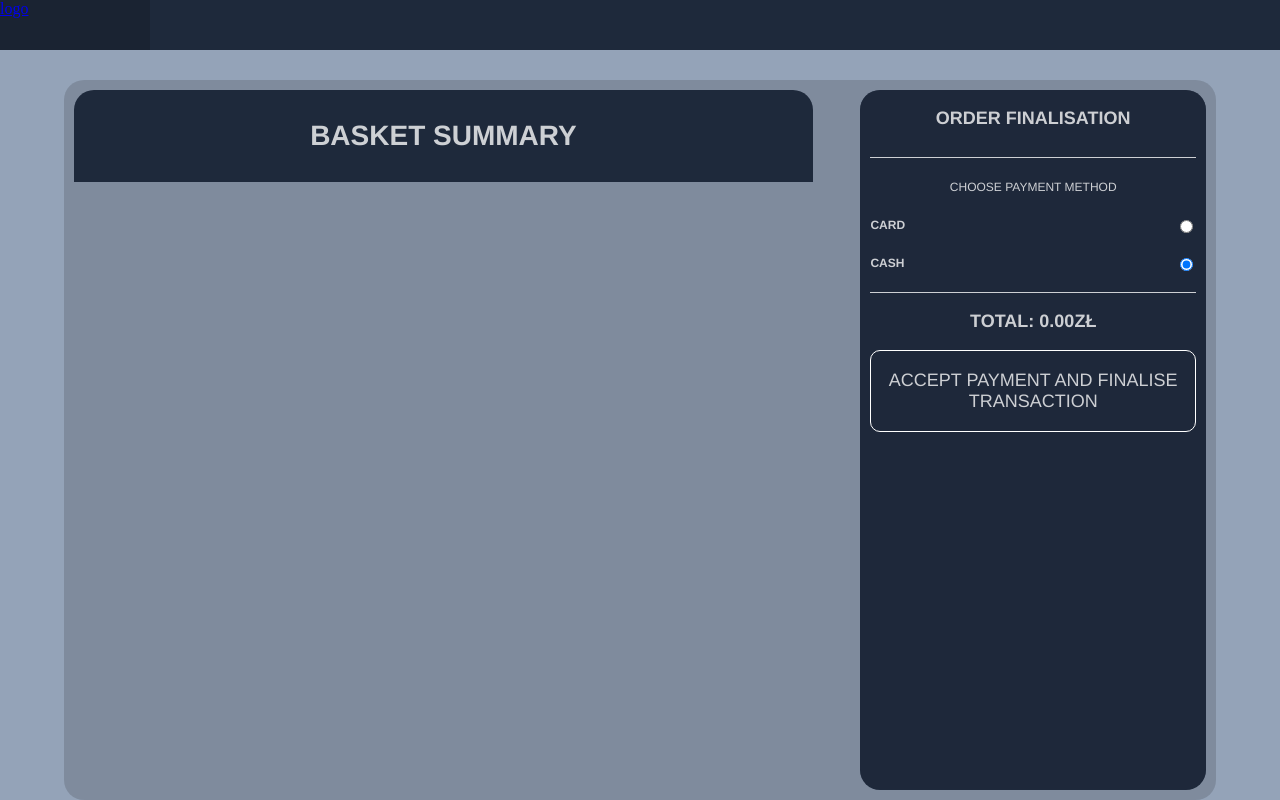
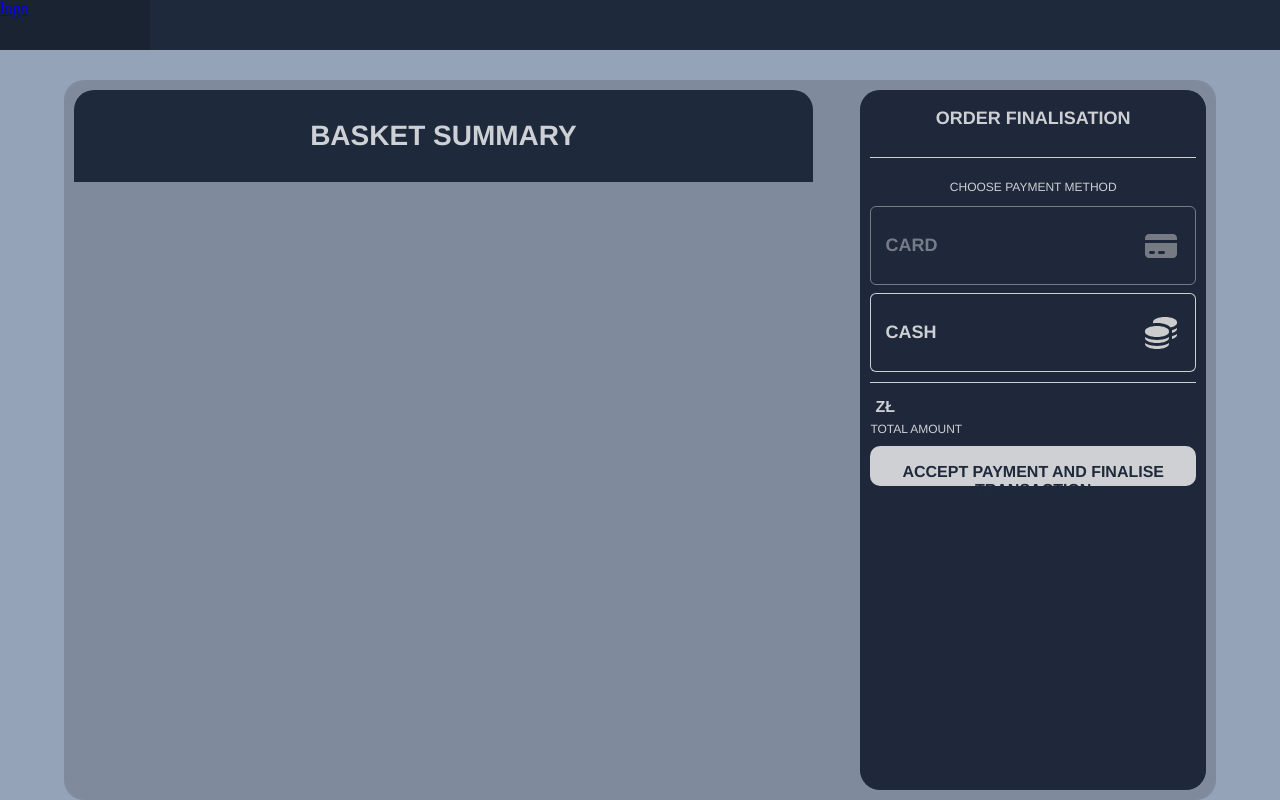
Before and after one commit to DanielWikarski/sERPent, a Django app: page /sales_modules_checkout/ in a window 1280 px wide. Run offline with Django 5.2, Linux system fonts and the light colour scheme.

Commit message:
Add product section is fully working. Remove product in progress. Fixed UI problems with sales modules

```diff
--- a/erp/static/erp/script.js
+++ b/erp/static/erp/script.js
@@ -590,6 +590,11 @@
 
             `;
     add_product_list.appendChild(add_product_object)
+    if (add_product_list.hasChildNodes()) {
+        const product_card_add_product_save_changes = document.querySelector(".product_card_add_product_save_changes")
+        product_card_add_product_save_changes.style.opacity = "1";
+        product_card_add_product_save_changes.style.pointerEvents = "all";
+    }
 
     // Nadalnie listenera na button do usuwania karty produktu, jeśli user popełni błąd może usunąć produkt z listy
     const product_card_add_product_remove_item_btn_all = document.querySelectorAll(".product_card_add_product_remove_item_btn")
@@ -597,6 +602,11 @@
     button.addEventListener("click", function() {
         const add_product_object = button.closest(".add_product_object")
         add_product_object.remove()
+        if (add_product_list.hasChildNodes() == false) {
+        const product_card_add_product_save_changes = document.querySelector(".product_card_add_product_save_changes")
+        product_card_add_product_save_changes.style.opacity = "0.5";
+        product_card_add_product_save_changes.style.pointerEvents = "none";
+    }
     })
 })
 })}
@@ -650,3 +660,10 @@
         });
     });
 }
+
+const remove_product_option = document.querySelector(".remove_product_option")
+if (remove_product_option){
+    remove_product_option.addEventListener("click", function(){
+    console.log(remove_product_option);
+    })
+}
--- a/erp/static/erp/styles.css
+++ b/erp/static/erp/styles.css
@@ -211,6 +210,31 @@
     }
 }
 
+.sidebar_card {
+    .account_balance  {
+        display: flex;
+        justify-content: center;
+        align-items: center;
+        width: 100%;
+        height: 5vh;
+        border-radius: 10px;
+        border: none;
+        background-color: var(--text-primary);
+        .account_balance_value {
+            font-size: clamp(24px, 0.8vw, 36px);
+            color: var(--main-color);
+            font-weight: bold;
+            margin: 20px 0px 20px 0px;
+        }
+        .account_balance_value_currency {
+            font-size: clamp(20px, 0.8vw, 32px);
+            color: var(--main-color);
+            font-weight: bold;
+            margin-left: 5px;
+            padding-top: 4px;
+        }
+    }
+}
 .search_bar_container:hover {
     .icon_tint {
         filter: contrast(100%) invert(1)
@@ -457,6 +481,26 @@
     height: 99.8%;
 }
 
+.total_amount_container {
+    display: flex;
+    align-items: baseline;
+    p {
+        margin-top: 5px;
+        margin-bottom: 0;
+        font-size: clamp(16px, 0.8vw, 26px);
+    }
+    .total_amount {
+        font-size: clamp(18px, 0.8vw, 28px);
+        margin-right: 5px;
+        margin-bottom: 5px;
+    }
+
+}
+
+.total_window {
+    width: 100%;
+}
+
 .basket_summary {
     width: 100%;
     flex: 1;
@@ -661,32 +722,47 @@
     }
 
 }
+.payment_selection_choice input[type="radio"] {
+    display: none;
+}
 
 .payment_section {
     width: 100%;
     .payment_selection_choice {
         display: flex;
-        width: 100%;
+        align-items: center;
         justify-content: space-between;
-        p{
-            font-size: 12px;
-        }
-    };
+        padding: 10px 14px;
+        margin-top: 8px;
+        border: 1px solid var(--text-primary);
+        border-radius: 6px;
+        cursor: pointer;
+        opacity: 0.5;
+    }
+    .payment_selection_choice:has(input[type="radio"]:checked) {
+    background-color: var(--table-colour);
+    border: 1px solid var(--text-primary);
+    opacity: 1;
+    }
 }
 
 #final_pay_btn {
-    border: 1px solid white;
-    background: transparent;
-    border-radius: 10px;
-    p{
-        font-weight: lighter;
-    }
+        width: 100%;
+        height: 5vh;
+        border-radius: 10px;
+        border: none;
+        margin-bottom: 10px;
+        cursor: pointer;
+        background-color: var(--text-primary);
+        p {
+            font-size: clamp(16px, 0.8vw, 26px);
+            width: 100%;
+            text-align: center;
+            color: var(--main-color);
+            font-weight: bold;
+        }
 }
 
-#final_pay_btn:hover {
-    cursor: pointer;
-    box-shadow: 0px 0px 10px var(--text-primary);
-}
 
 .add_new_product_container_header_wrapper {
     display: flex;
--- a/erp/templates/erp/base.html
+++ b/erp/templates/erp/base.html
@@ -29,7 +29,6 @@
         </div>
 
         <div class="homepage_dashboard_sidebar_contener">
-            <!-- kontener dla pasku bocznego, jako dashboard będzie quick-view na statystki sprzedażowe -->
             <!-- po wejściu w dany moduł, pasek boczny wyświela aktualny moduł w którym jesteśmy, oraz funkcjonalności-->
 
             {% block sidebar_content %}
--- a/erp/templates/erp/sales_modules_checkout.html
+++ b/erp/templates/erp/sales_modules_checkout.html
@@ -14,22 +14,26 @@
     <p class="sidebar_title">Order finalisation</p>
     <div class="table_breaker_light"></div>
 
-    <div class="payment_section" >
-        <p class="subtext">Choose payment method</p>
+    <div class="payment_section">
+    <p class="subtext">Choose payment method</p>
 
-        <div class="payment_selection_choice">
-            <label for="card"><p>Card</p></label>
-            <input type="radio" name="payment_method" id="card" value="card">
-        </div>
-        <div class="payment_selection_choice">
-            <label for="cash" class="subtext"><p>Cash</p></label>
-            <input type="radio" name="payment_method" id="cash" checked value="cash">
-        </div>
-    </div>
+    <label class="payment_selection_choice" for="card">
+        <input type="radio" name="payment_method" id="card" value="card">
+        <p>Card</p>
+        <svg class="icon_standard_size icon_tint" xmlns="http://www.w3.org/2000/svg" viewBox="0 0 640 640"><path d="M64 192L64 224L576 224L576 192C576 156.7 547.3 128 512 128L128 128C92.7 128 64 156.7 64 192zM64 272L64 448C64 483.3 92.7 512 128 512L512 512C547.3 512 576 483.3 576 448L576 272L64 272zM128 424C128 410.7 138.7 400 152 400L200 400C213.3 400 224 410.7 224 424C224 437.3 213.3 448 200 448L152 448C138.7 448 128 437.3 128 424zM272 424C272 410.7 282.7 400 296 400L360 400C373.3 400 384 410.7 384 424C384 437.3 373.3 448 360 448L296 448C282.7 448 272 437.3 272 424z"/></svg>
+    </label>
+
+    <label class="payment_selection_choice" for="cash">
+        <input type="radio" name="payment_method" id="cash" checked value="cash">
+        <p>Cash</p>
+        <svg class="icon_standard_size icon_tint" xmlns="http://www.w3.org/2000/svg" viewBox="0 0 640 640"><path d="M192 160L192 144C192 99.8 278 64 384 64C490 64 576 99.8 576 144L576 160C576 190.6 534.7 217.2 474 230.7C471.6 227.9 469.1 225.2 466.6 222.7C451.1 207.4 431.1 195.8 410.2 187.2C368.3 169.7 313.7 160.1 256 160.1C234.1 160.1 212.7 161.5 192.2 164.2C192 162.9 192 161.5 192 160.1zM496 417L496 370.8C511.1 366.9 525.3 362.3 538.2 356.9C551.4 351.4 564.3 344.7 576 336.6L576 352C576 378.8 544.5 402.5 496 417zM496 321L496 288C496 283.5 495.6 279.2 495 275C510.5 271.1 525 266.4 538.2 260.8C551.4 255.2 564.3 248.6 576 240.5L576 255.9C576 282.7 544.5 306.4 496 320.9zM64 304L64 288C64 243.8 150 208 256 208C362 208 448 243.8 448 288L448 304C448 348.2 362 384 256 384C150 384 64 348.2 64 304zM448 400C448 444.2 362 480 256 480C150 480 64 444.2 64 400L64 384.6C75.6 392.7 88.5 399.3 101.8 404.9C143.7 422.4 198.3 432 256 432C313.7 432 368.3 422.3 410.2 404.9C423.4 399.4 436.3 392.7 448 384.6L448 400zM448 480.6L448 496C448 540.2 362 576 256 576C150 576 64 540.2 64 496L64 480.6C75.6 488.7 88.5 495.3 101.8 500.9C143.7 518.4 198.3 528 256 528C313.7 528 368.3 518.3 410.2 500.9C423.4 495.4 436.3 488.7 448 480.6z"/></svg>
+    </label>
+</div>
 
     <div class="total_window">
         <div class="table_breaker_light"></div>
-        <p class="total_amount" id="checkout_total_text">total: 0.00zł</p>
+        <div class="total_amount_container"><p class="total_amount" id="checkout_total_text"></p><p>zł</p></div>
+        <p class="subtext" style="text-align: left; margin: 5px 0px 10px 0px;">total amount</p>
 
         <button id="final_pay_btn" >
             <p>Accept payment and finalise transaction </p>
@@ -59,17 +63,24 @@
         <div class="add_product_item_name">
             <p>${product["name"]}</p>
         </div>
-
+        <p class="subtext subtext_unit_type" style="text-align:left" >Product name</p>
+        <div class="table_breaker_light"></div>
         <div class ="add_product_item_qty">
-            <p>${product["qty"]}Qty.</p>
+            <p>${product["qty"]} Qty.</p>
         </div>
-
+        <p class="subtext subtext_unit_type" style="text-align:left" >item quantity</p>
+        <div class="table_breaker_light"></div>
         <div class="add_product_item_price">
-            <p class="price_amount">${product["price"].toFixed(2)}zł</p>
+            <p class="price_amount">${product["price"].toFixed(2)} zł.</p>
         </div>
+        <p class="subtext subtext_unit_type" style="text-align:left" >Unit price (netto)</p>
         <div class="table_breaker_light"></div>
+        <div class="add_product_item_price">
+            <p class="price_amount">${product["price"].toFixed(2)*product["qty"]} zł.</p>
+        </div>
+        <p class="subtext subtext_unit_type" style="text-align:left" >Total price (unit price x qty.)</p>
         `
-        total_amount_value += parseFloat(product["price"].toFixed(2))
+        total_amount_value += parseFloat(product["price"].toFixed(2))*parseFloat(product["qty"])
         basket_summary.appendChild(productWindow)
         total_amount.innerHTML = parseFloat(total_amount_value).toFixed(2)
     });
--- a/erp/urls.py
+++ b/erp/urls.py
@@ -1,6 +1,6 @@
 from django.contrib import admin
 from django.urls import path
-from . views import dashboard_home, warehouse_modules, sales_modules, sales_modules_checkout, finalize_transaction, add_items_modules, migrate_products
+from . views import dashboard_home, warehouse_modules, sales_modules, sales_modules_checkout, finalize_transaction, add_items_modules, migrate_products, remove_items_modules
 
 
 urlpatterns = [
@@ -9,6 +9,7 @@
     path("sales_modules/", sales_modules, name="sales_modules"),
     path("sales_modules_checkout/", sales_modules_checkout, name="sales_modules_checkout"),
     path("finalize_transaction/", finalize_transaction, name="finalize_transaction"),
-    path("add_items_modules/", add_items_modules, name="add_items_modules"),
+    path("manage_products_modules/", add_items_modules, name="add_items_modules"),
+    path("manage_products_modules_remove/", remove_items_modules, name="remove_items_modules"),
     path('migrate_products/', migrate_products, name='migrate_products')
 ]
--- a/erp/views.py
+++ b/erp/views.py
@@ -9,7 +9,10 @@
 
 
 def dashboard_home(request):
-    return render(request, 'erp/dashboard.html')
+    # syntax zmienna = klasa modelu.objects.first()
+    # czyli odwołuje się do klasy modelu, biorę go jako obiekt (instancje) i następnie jako, że tam jest tylko jedna wartość, to używam .first() żeby ją pobrać.
+    account_balance = Balance.objects.first()
+    return render(request, 'erp/dashboard.html', {'balance': account_balance})
 
 def warehouse_modules(request):
     return render(request, 'erp/warehouse_modules.html', {'warehouse_products': Product.objects.all()})
@@ -18,7 +21,10 @@
     return render(request, 'erp/sales_modules.html', {'warehouse_products': Product.objects.all()})
 
 def add_items_modules(request):
-    return render(request, 'erp/add_items_modules.html', {'warehouse_products': Product.objects.all()})
+    return render(request, 'erp/manage_products_modules.html', {'warehouse_products': Product.objects.all()})
+
+def remove_items_modules(request):
+    return render(request, 'erp/manage_products_modules_remove.html', {'warehouse_products': Product.objects.all()})
 
 def sales_modules_checkout(request):
     return render(request, 'erp/sales_modules_checkout.html')
```
Also changed, not shown: other parts of erp/static/erp/styles.css (+37 -7 lines), erp/templates/erp/dashboard.html (+5 -13 lines), erp/templates/erp/manage_products_modules.html (renamed from erp/templates/erp/add_items_modules.html, +2 -34 lines), erp/templates/erp/manage_products_modules_remove.html (added, +85 -0 lines).
